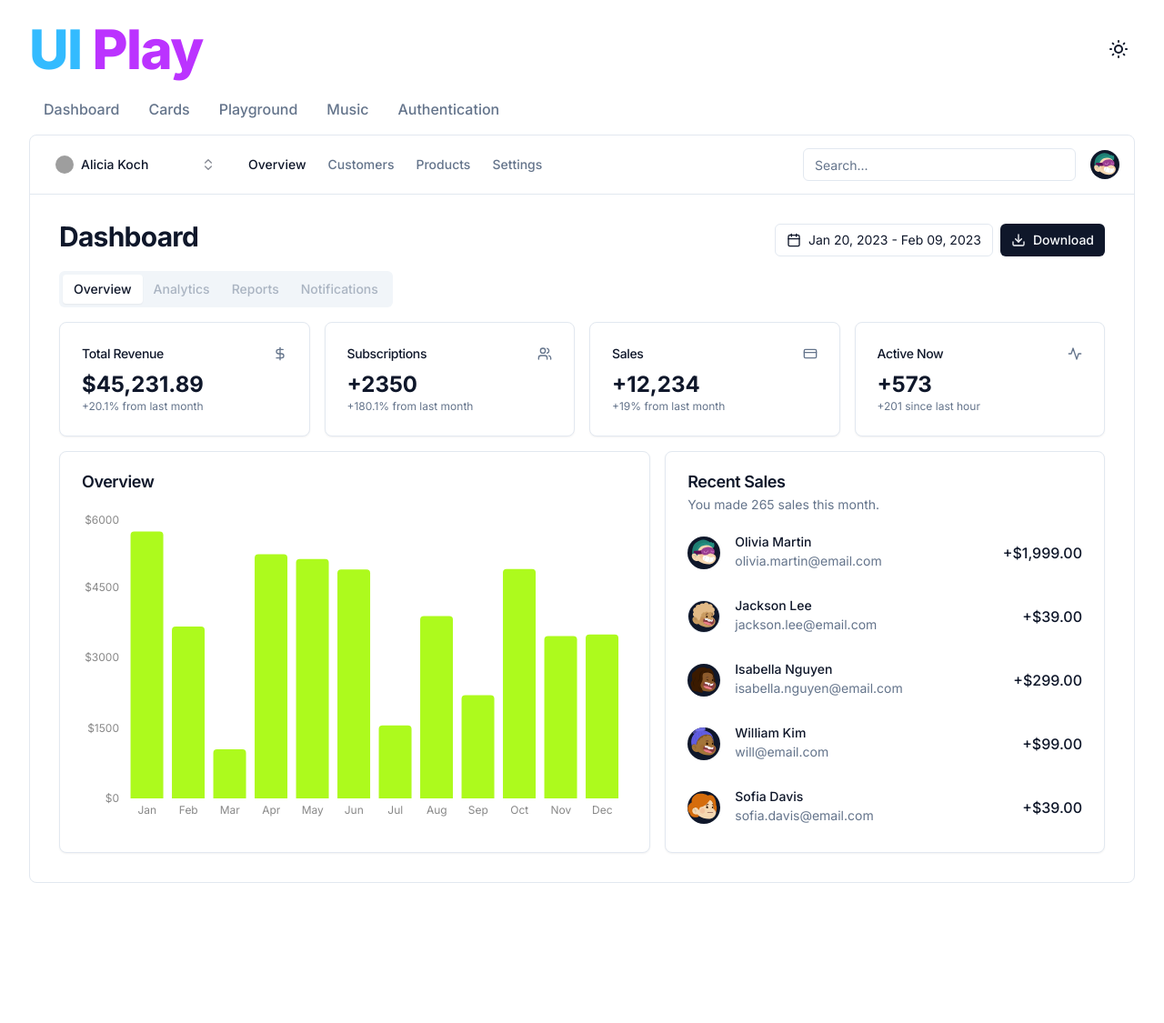
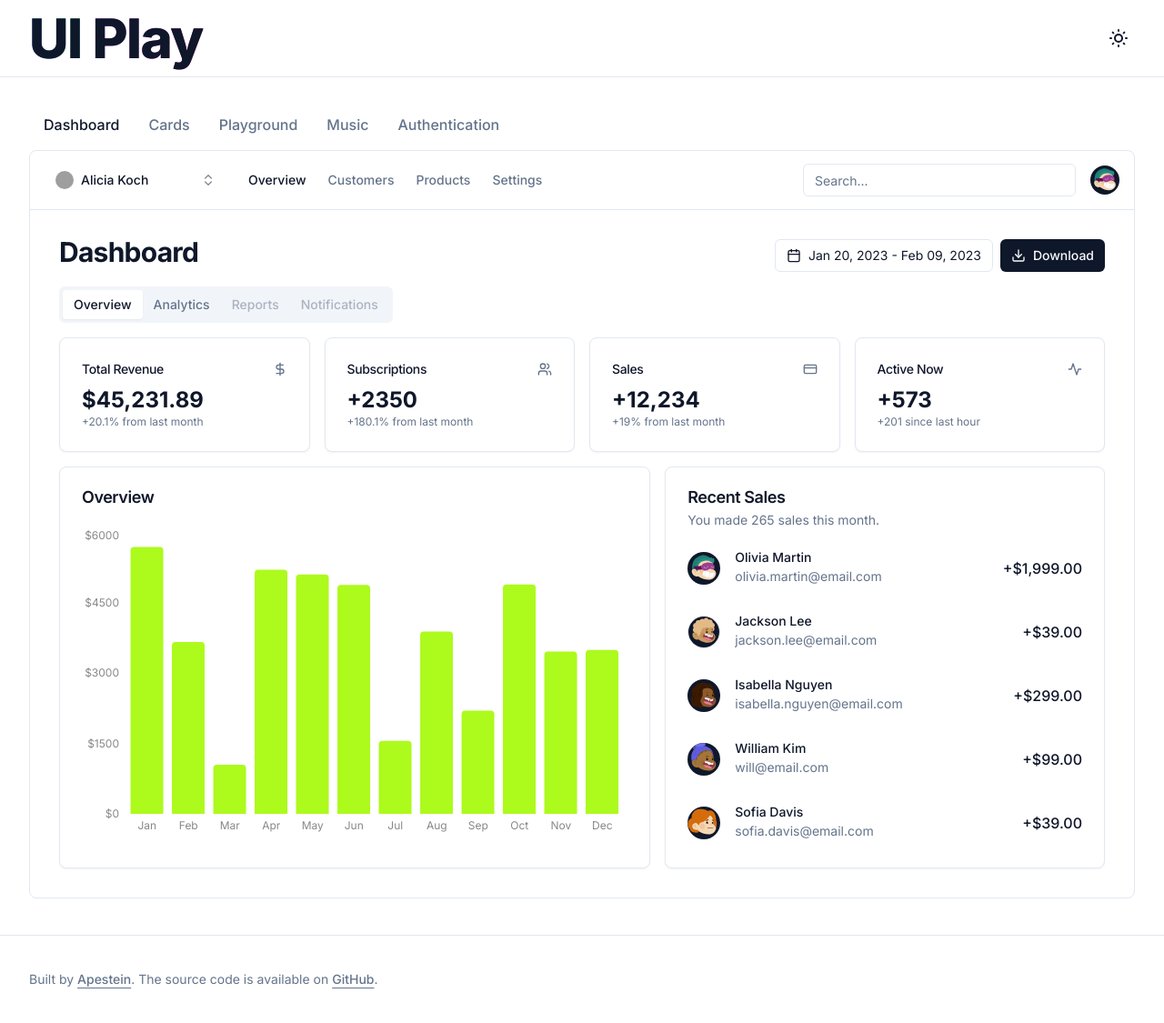
Before and after one commit to Apestein/ui-play, a Next.js app: page /dashboard in a window 1280 px wide. Shown: the whole page at 91% size. Before the commit the page ends 971 px from the top, so only its background shows below. Built offline with nearby package versions, Linux system fonts and the light colour scheme; grey boxes are pictures that could not be loaded.

Commit message:
save point

```diff
--- a/app/dashboard/components/main-nav.tsx
+++ b/app/dashboard/components/main-nav.tsx
@@ -12,25 +12,25 @@ export function MainNav({
       {...props}
     >
       <Link
-        href="/examples/dashboard"
+        href="/dashboard"
         className="text-sm font-medium transition-colors hover:text-primary"
       >
         Overview
       </Link>
       <Link
-        href="/examples/dashboard"
+        href="/dashboard"
         className="text-sm font-medium text-muted-foreground transition-colors hover:text-primary"
       >
         Customers
       </Link>
       <Link
-        href="/examples/dashboard"
+        href="/dashboard"
         className="text-sm font-medium text-muted-foreground transition-colors hover:text-primary"
       >
         Products
       </Link>
       <Link
-        href="/examples/dashboard"
+        href="/dashboard"
         className="text-sm font-medium text-muted-foreground transition-colors hover:text-primary"
       >
         Settings
--- a/app/dashboard/page.tsx
+++ b/app/dashboard/page.tsx
@@ -21,29 +21,7 @@ import { UserNav } from "./components/user-nav"
 
 export default function DashboardPage() {
   return (
-    // <div className="border">
-    //   <div className="flex justify-between p-3 border-b">
-    //     <div className="flex space-x-4">
-    //       <TeamSwitcher />
-    //       <MainNav />
-    //     </div>
-    //     <div className="flex space-x-4">
-    //       <Search />
-    //       <UserNav />
-    //     </div>
-    //   </div>
-    //   <div className="flex justify-between items-center px-6 py-3">
-    //     <h2 className="text-3xl font-bold tracking-tight">Dashboard</h2>
-    //     <div className="flex items-center space-x-2">
-    //       <CalendarDateRangePicker />
-    //       <Button size="sm">
-    //         <Download className="mr-2 h-4 w-4" />
-    //         Download
-    //       </Button>
-    //     </div>
-    //   </div>
-    // </div>
-    <div className="border flex-col md:flex rounded-lg">
+    <div className="p flex-col rounded-lg border md:flex">
       <div className="border-b">
         <div className="flex h-16 items-center px-4">
           <TeamSwitcher />
@@ -68,9 +46,7 @@ export default function DashboardPage() {
         <Tabs defaultValue="overview" className="space-y-4">
           <TabsList>
             <TabsTrigger value="overview">Overview</TabsTrigger>
-            <TabsTrigger value="analytics" disabled>
-              Analytics
-            </TabsTrigger>
+            <TabsTrigger value="analytics">Analytics</TabsTrigger>
             <TabsTrigger value="reports" disabled>
               Reports
             </TabsTrigger>
@@ -157,6 +133,85 @@ export default function DashboardPage() {
               </Card>
             </div>
           </TabsContent>
+          <TabsContent value="analytics" className="space-y-4">
+            <div className="grid gap-4 md:grid-cols-2 lg:grid-cols-4">
+              <Card>
+                <CardHeader className="flex flex-row items-center justify-between space-y-0 pb-2">
+                  <CardTitle className="text-sm font-medium">
+                    Total Revenue
+                  </CardTitle>
+                  <DollarSign className="h-4 w-4 text-muted-foreground" />
+                </CardHeader>
+                <CardContent>
+                  <div className="text-2xl font-bold">$45,231.89</div>
+                  <p className="text-xs text-muted-foreground">
+                    +20.1% from last month
+                  </p>
+                </CardContent>
+              </Card>
+              <Card>
+                <CardHeader className="flex flex-row items-center justify-between space-y-0 pb-2">
+                  <CardTitle className="text-sm font-medium">
+                    Subscriptions
+                  </CardTitle>
+                  <Users className="h-4 w-4 text-muted-foreground" />
+                </CardHeader>
+                <CardContent>
+                  <div className="text-2xl font-bold">+2350</div>
+                  <p className="text-xs text-muted-foreground">
+                    +180.1% from last month
+                  </p>
+                </CardContent>
+              </Card>
+              <Card>
+                <CardHeader className="flex flex-row items-center justify-between space-y-0 pb-2">
+                  <CardTitle className="text-sm font-medium">Sales</CardTitle>
+                  <CreditCard className="h-4 w-4 text-muted-foreground" />
+                </CardHeader>
+                <CardContent>
+                  <div className="text-2xl font-bold">+12,234</div>
+                  <p className="text-xs text-muted-foreground">
+                    +19% from last month
+                  </p>
+                </CardContent>
+              </Card>
+              <Card>
+                <CardHeader className="flex flex-row items-center justify-between space-y-0 pb-2">
+                  <CardTitle className="text-sm font-medium">
+                    Active Now
+                  </CardTitle>
+                  <Activity className="h-4 w-4 text-muted-foreground" />
+                </CardHeader>
+                <CardContent>
+                  <div className="text-2xl font-bold">+573</div>
+                  <p className="text-xs text-muted-foreground">
+                    +201 since last hour
+                  </p>
+                </CardContent>
+              </Card>
+            </div>
+            <div className="grid gap-4 md:grid-cols-2 lg:grid-cols-7">
+              <Card className="col-span-4">
+                <CardHeader>
+                  <CardTitle>Overview</CardTitle>
+                </CardHeader>
+                <CardContent className="pl-2">
+                  <Overview />
+                </CardContent>
+              </Card>
+              <Card className="col-span-3">
+                <CardHeader>
+                  <CardTitle>Recent Sales</CardTitle>
+                  <CardDescription>
+                    You made 265 sales this month.
+                  </CardDescription>
+                </CardHeader>
+                <CardContent>
+                  <RecentSales />
+                </CardContent>
+              </Card>
+            </div>
+          </TabsContent>
         </Tabs>
       </div>
     </div>
--- a/app/layout.tsx
+++ b/app/layout.tsx
@@ -2,7 +2,9 @@ import "./globals.css"
 import { Inter } from "next/font/google"
 import { ThemeProvider } from "@/components/theme-provider"
 import { SiteHeader } from "@/components/site-header"
+import { SiteFooter } from "@/components/site-footer"
 import { ExamplesNav } from "@/components/examples-nav"
+import { cn } from "@/lib/utils"
 
 const inter = Inter({ subsets: ["latin"] })
 
@@ -18,15 +20,16 @@ export default function RootLayout({
 }) {
   return (
     <html lang="en" suppressHydrationWarning>
-      <body className={inter.className}>
+      <body className={cn("antialiased", inter.className)}>
         <ThemeProvider attribute="class" defaultTheme="system" enableSystem>
           <SiteHeader />
           <main>
-            <div className="container">
+            <div className="container py-10">
               <ExamplesNav />
               {children}
             </div>
           </main>
+          <SiteFooter />
         </ThemeProvider>
       </body>
     </html>
--- a/components/examples-nav.tsx
+++ b/components/examples-nav.tsx
@@ -8,23 +8,23 @@ import { cn } from "@/lib/utils"
 const examples = [
   {
     name: "Dashboard",
-    href: "/examples/dashboard",
+    href: "/dashboard",
   },
   {
     name: "Cards",
-    href: "/examples/cards",
+    href: "/cards",
   },
   {
     name: "Playground",
-    href: "/examples/playground",
+    href: "/playground",
   },
   {
     name: "Music",
-    href: "/examples/music",
+    href: "/music",
   },
   {
     name: "Authentication",
-    href: "/examples/authentication",
+    href: "/authentication",
   },
 ]
 
--- /dev/null
+++ b/components/site-footer.tsx
@@ -0,0 +1,31 @@
+export function SiteFooter() {
+  return (
+    <footer className="border-t py-6 md:py-0">
+      <div className="container flex flex-col items-center justify-between gap-4 md:h-24 md:flex-row">
+        <div className="flex flex-col items-center gap-4 px-8 md:flex-row md:gap-2 md:px-0">
+          <p className="text-center text-sm leading-loose text-muted-foreground md:text-left">
+            Built by{" "}
+            <a
+              href="https://twitter.com/Apestein_Dev"
+              target="_blank"
+              rel="noreferrer"
+              className="font-medium underline underline-offset-4"
+            >
+              Apestein
+            </a>
+            . The source code is available on{" "}
+            <a
+              href="https://github.com/Apestein/ui-play"
+              target="_blank"
+              rel="noreferrer"
+              className="font-medium underline underline-offset-4"
+            >
+              GitHub
+            </a>
+            .
+          </p>
+        </div>
+      </div>
+    </footer>
+  )
+}
--- a/components/site-header.tsx
+++ b/components/site-header.tsx
@@ -12,12 +12,18 @@ import {
 
 export function SiteHeader() {
   return (
-    <header className="container justify-between flex items-center sticky top-0 w-full py-6">
-      <h1 className="scroll-m-20 text-4xl font-extrabold tracking-tight lg:text-6xl">
-        <span className="text-[hsl(200,100%,60%)]">UI</span>{" "}
-        <span className="text-[hsl(280,100%,60%)]">Play</span>
-      </h1>
-      <ModeToggle />
+    <header className="sticky top-0 z-10 border-b bg-background/95 py-3">
+      <div className="container flex items-center justify-between">
+        <h1 className="scroll-m-20 text-4xl font-extrabold tracking-tight lg:text-6xl">
+          <span className="bg-gradient-to-r from-blue-600 to-green-600 bg-clip-text dark:text-transparent">
+            UI
+          </span>{" "}
+          <span className="bg-gradient-to-r from-purple-600 to-pink-600 bg-clip-text dark:text-transparent">
+            Play
+          </span>
+        </h1>
+        <ModeToggle />
+      </div>
     </header>
   )
 }
@@ -28,8 +34,8 @@ function ModeToggle() {
     <DropdownMenu>
       <DropdownMenuTrigger asChild>
         <Button variant="ghost" size="sm" className="w-9 px-0">
-          <Icons.sun className="rotate-0 scale-100 transition-all dark:-rotate-180 dark:scale-0 duration-500" />
-          <Icons.moon className="absolute rotate-180 scale-0 transition-all dark:rotate-0 dark:scale-100 duration-500" />
+          <Icons.sun className="rotate-0 scale-100 transition-all duration-500 dark:-rotate-180 dark:scale-0" />
+          <Icons.moon className="absolute rotate-180 scale-0 transition-all duration-500 dark:rotate-0 dark:scale-100" />
           <span className="sr-only">Toggle theme</span>
         </Button>
       </DropdownMenuTrigger>
--- a/package.json
+++ b/package.json
@@ -38,5 +38,9 @@
     "tailwindcss": "3.3.2",
     "tailwindcss-animate": "^1.0.5",
     "typescript": "5.0.4"
+  },
+  "devDependencies": {
+    "prettier": "^2.8.8",
+    "prettier-plugin-tailwindcss": "^0.2.8"
   }
 }
```
Also changed, not shown: 1 other file (tests, documents, lock files or other folders).
